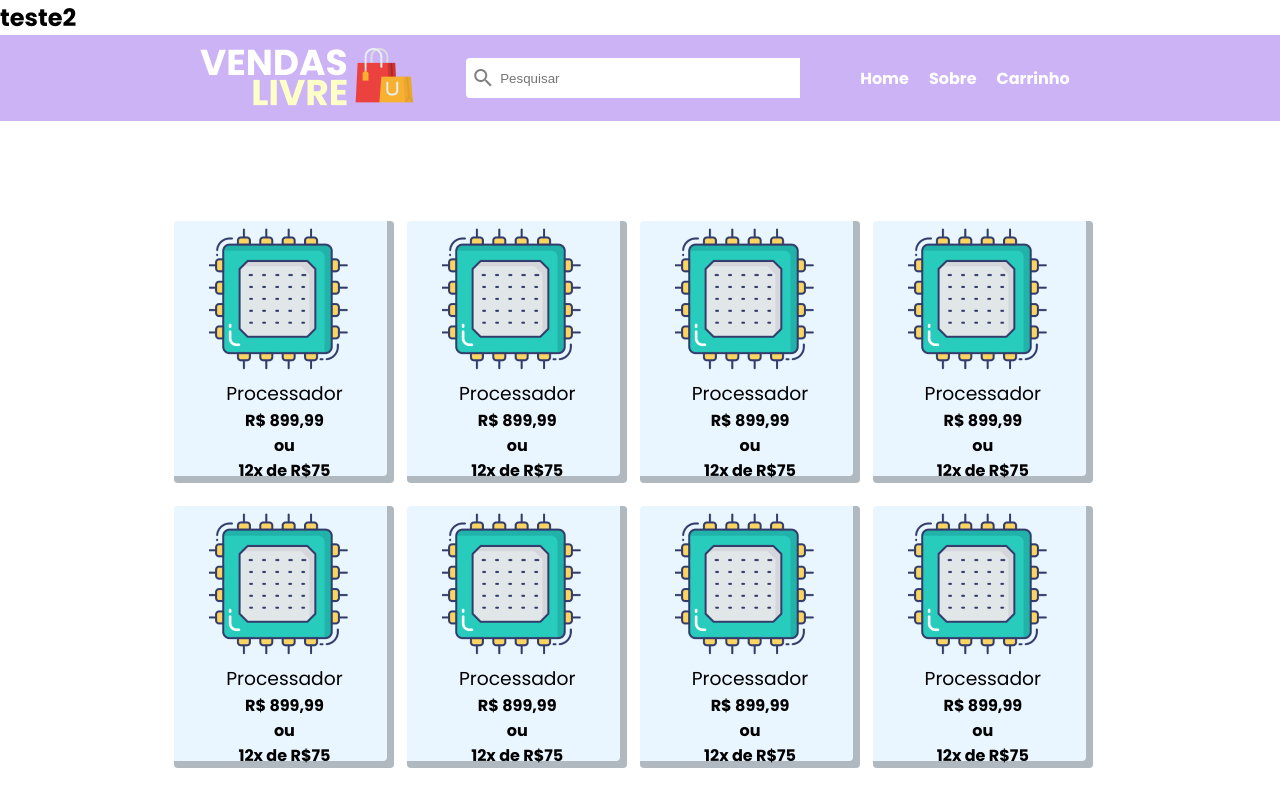
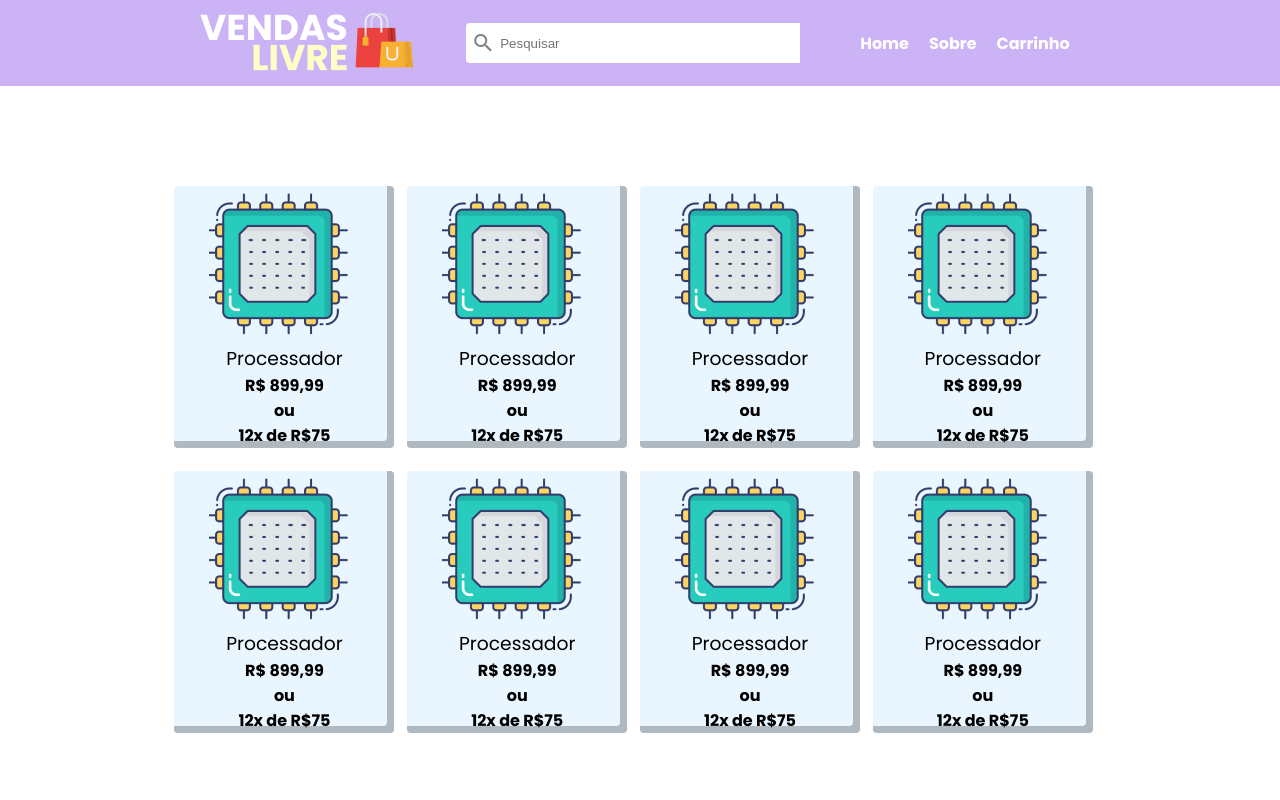
Before and after one commit to gustavodallagnol1998/Site_informatica_html-css, a plain HTML site: page index.html in a window 1280 px wide. Shown: the top 800 px of the page. Drawn offline with Linux system fonts and the light colour scheme.

Commit message:
atualização

```diff
--- a/index.html
+++ b/index.html
@@ -12,7 +12,6 @@
 	</head>
 
 	<body>
-		<h2>teste2</h2>
 		<!-- Caixa que contém o cabeçalho do site -->
 		<div class="header">
 			<!-- Caixa que contém as informações dentro do cabeçalho do site -->
```
